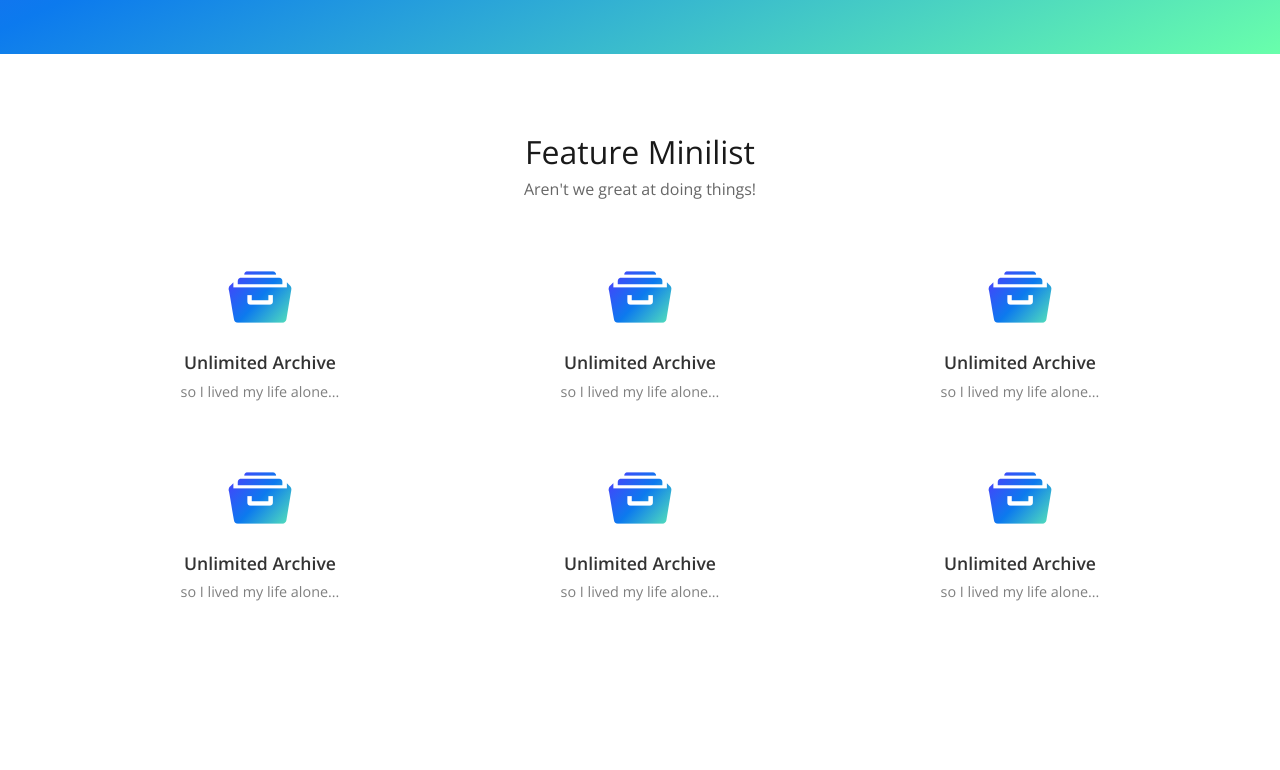
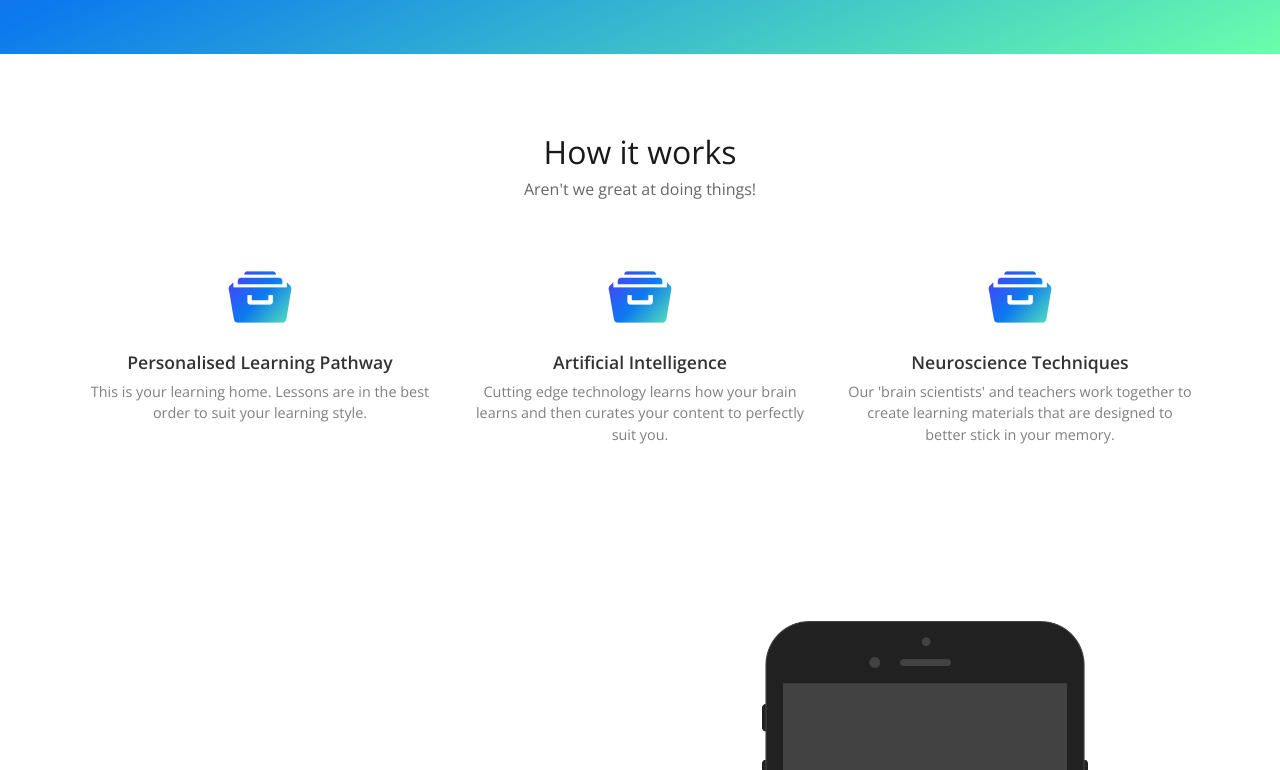
Before and after one commit to story-ai/story-ai.github.io, a Jekyll site: the page built from index.md, in a window 1280 px wide and 900 px high, scrolled down 416 px, cut to the strip 130-900 px from the top of the window. Built offline with Jekyll 4.4.1, drawn with Linux system fonts in a browser that asks for light colours.

Commit message:
Updated 'index.md' via CloudCannon

```diff
--- a/index.md
+++ b/index.md
@@ -29,27 +29,25 @@
   - type: features
     content:
       id: features
-      header: Feature Minilist
+      header: How it works
       subtitle: Aren't we great at doing things!
       content:
         - - icon: archive
-            header: Unlimited Archive
-            text: so I lived my life alone...
+            header: Personalised Learning Pathway
+            text: >-
+              This is your learning home. Lessons are in the best order to suit
+              your learning style.
           - icon: archive
-            header: Unlimited Archive
-            text: so I lived my life alone...
+            header: Artificial Intelligence
+            text: >-
+              Cutting edge technology learns how your brain learns and then
+              curates your content to perfectly suit you.
           - icon: archive
-            header: Unlimited Archive
-            text: so I lived my life alone...
-        - - icon: archive
-            header: Unlimited Archive
-            text: so I lived my life alone...
-          - icon: archive
-            header: Unlimited Archive
-            text: so I lived my life alone...
-          - icon: archive
-            header: Unlimited Archive
-            text: so I lived my life alone...
+            header: Neuroscience Techniques
+            text: >-
+              Our 'brain scientists' and teachers work together to create
+              learning materials that are designed to better stick in your
+              memory.
   - type: section
     content:
       id: first
```
